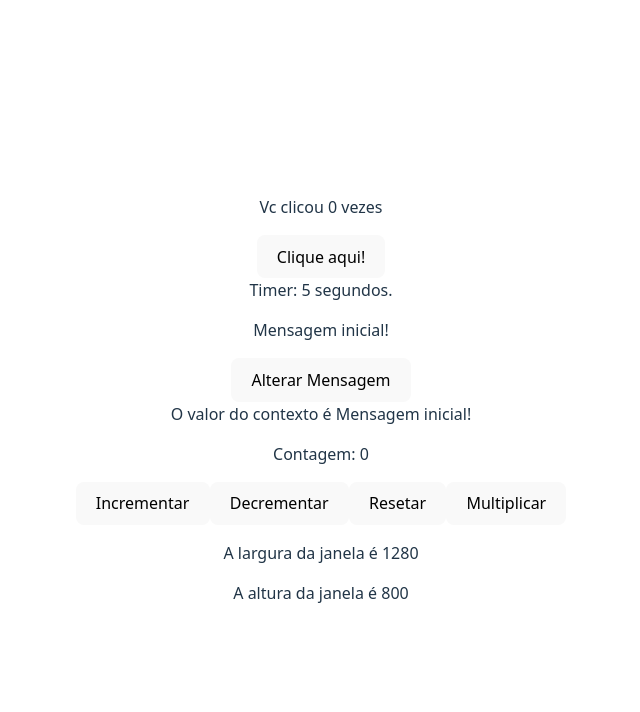
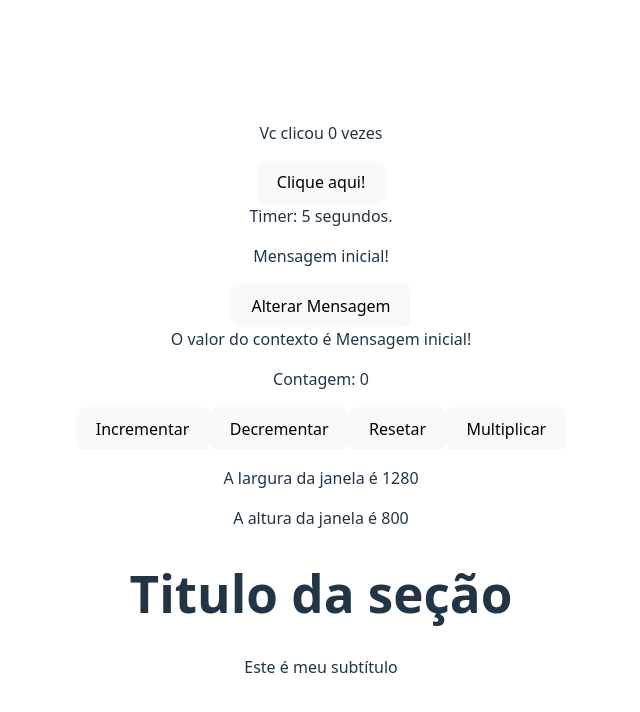
Before and after one commit to albeneto-git/app-fundamentos-react, a React (Vite) app: page / in a window 1280 px wide. Shown: the top 712 px of the page, without its empty margins (319-959 px from the left). Built offline with nearby package versions, Linux system fonts and the light colour scheme.

Commit message:
Slots e children props

```diff
--- a/src/App.jsx
+++ b/src/App.jsx
@@ -6,6 +6,7 @@ import ValorDoContexto from './components/ValorDoContexto';
 import {MeuContextoProvider} from './contexts/MeuContexto';
 import Contador from './components/Contador';
 import DisplayWindowSize from './components/DisplayWindowSize';
+import Container from './components/Container';
 
 function App() {
   return (
@@ -24,6 +25,11 @@ function App() {
       <Contador />
       {/** Hooks customizados */}
       <DisplayWindowSize />
+      {/** Slots e children props */}
+      <Container>
+        <h1>Titulo da seção</h1>
+        <p>Este é meu subtítulo</p>
+      </Container>
     </>
   );
 }
--- /dev/null
+++ b/src/components/Container.jsx
@@ -0,0 +1,6 @@
+
+const Container = ({children}) => {
+    return <div className="container">{children}</div>;
+};
+
+export default Container;
```
